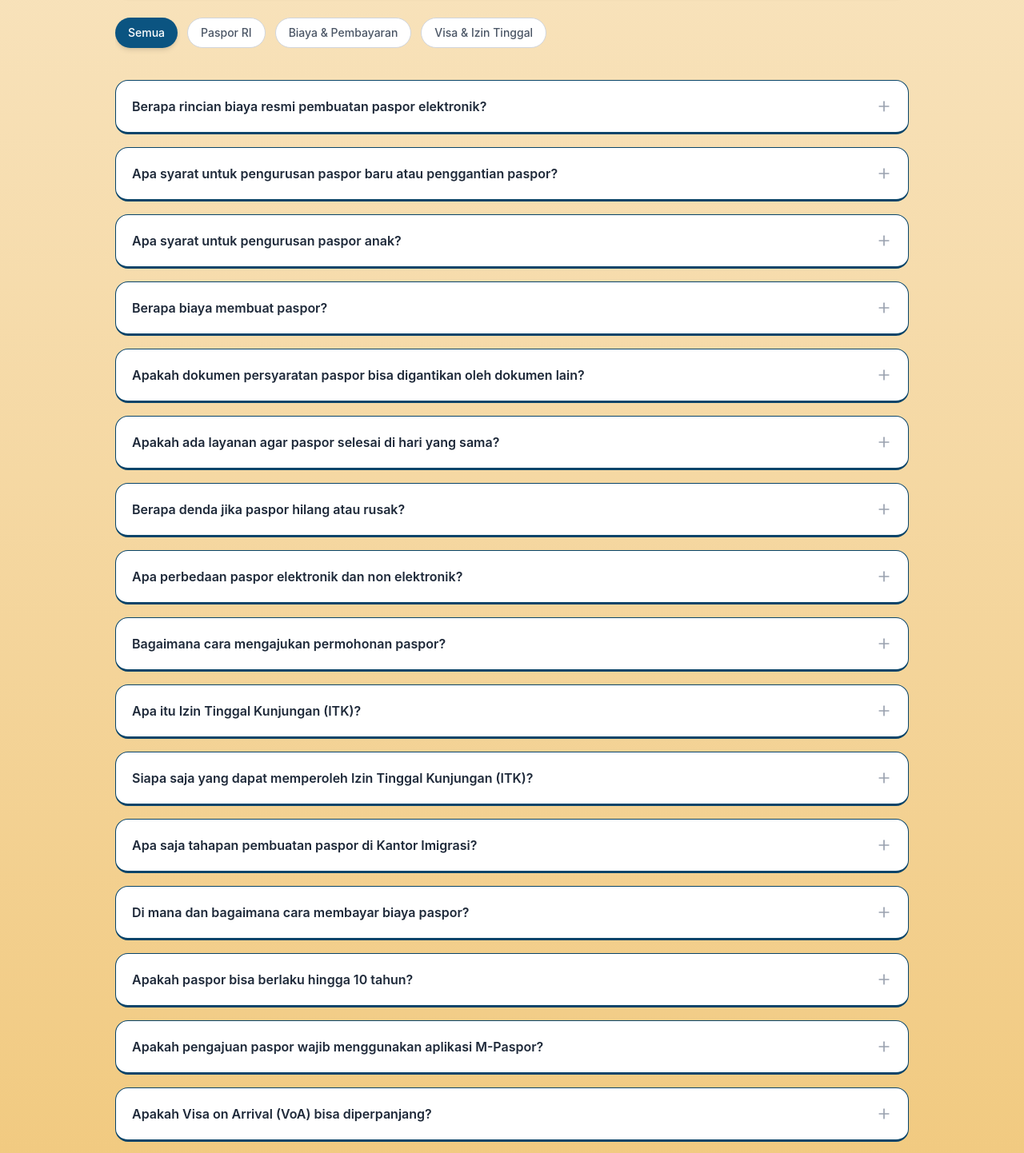
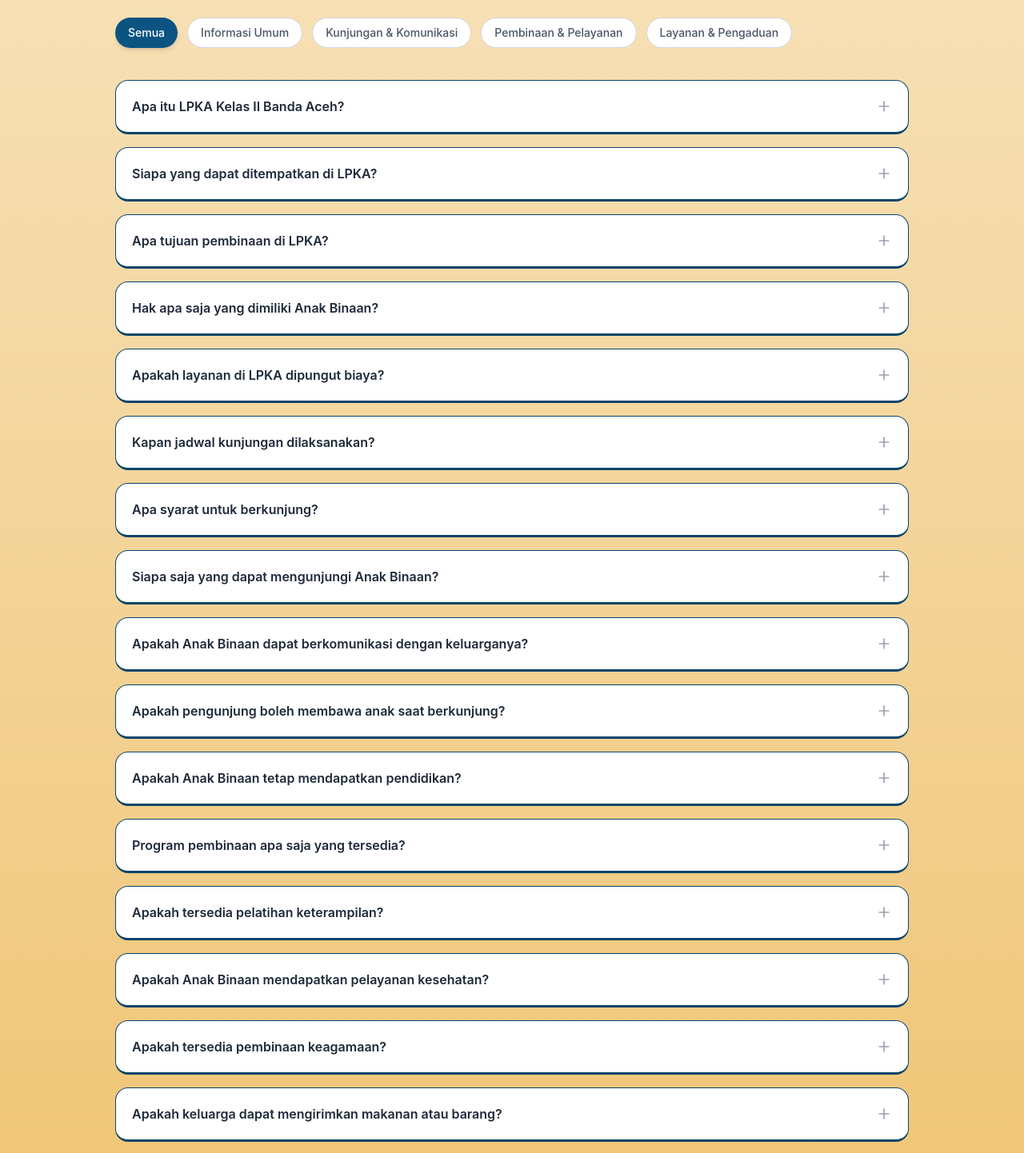
Before and after one commit to arzaqqq/sistem-biolink-faq-lpka, a React (Vite) app: page / in a window 1280 px wide. Shown: the part 1868-3310 px from the top of the page at 80% size. Built offline with nearby package versions, Linux system fonts and the light colour scheme.

Commit message:
ADD : nomor WA dan FAQ

```diff
--- a/src/components/Beranda.jsx
+++ b/src/components/Beranda.jsx
@@ -49,7 +49,7 @@ const Beranda = () => {
 
         <div className="md:flex gap-6 mt-10">
           <a
-            href="https://api.whatsapp.com/send?phone=628116701190"
+            href="https://api.whatsapp.com/send?phone=6285277476937"
             target="_blank"
             className=" px-8 py-3 flex justify-center w-[300px] border border-white rounded-full hover:bg-white hover:text-black transition"
           >
@@ -62,20 +62,7 @@ const Beranda = () => {
                     text-white hover:bg-white hover:text-black transition mt-5 md:mt-0"
         >
           Informasi Lebih Lanjut
-          {/* <svg
-            xmlns="http://www.w3.org/2000/svg"
-            className="w-5 h-5 transition-transform mt-1"
-            fill="none"
-            viewBox="0 0 24 24"
-            stroke="currentColor"
-            strokeWidth={2}
-          >
-            <path
-              strokeLinecap="round"
-              strokeLinejoin="round"
-              d="M19 9l-7 7-7-7"
-            />
-          </svg> */}
+
         </a>
 
         </div>
--- a/src/components/Faq.jsx
+++ b/src/components/Faq.jsx
@@ -5,206 +5,146 @@ import { motion, AnimatePresence } from 'framer-motion';
 const faqData = [
   {
     id: 1,
-    category: 'Paspor RI',
-    question: 'Berapa rincian biaya resmi pembuatan paspor elektronik?',
+    category: 'Informasi Umum',
+    question: 'Apa itu LPKA Kelas II Banda Aceh?',
     answer:
-      '- Paspor Elektronik (10 Tahun): Rp950.000\n- Paspor Elektronik (5 Tahun): Rp650.000',
+      'LPKA Kelas II Banda Aceh adalah lembaga yang menyelenggarakan pembinaan bagi anak yang berhadapan dengan hukum sesuai dengan ketentuan peraturan perundang-undangan.',
   },
   {
     id: 2,
-    category: 'Paspor RI',
-    question:
-      'Apa syarat untuk pengurusan paspor baru atau penggantian paspor?',
+    category: 'Informasi Umum',
+    question: 'Siapa yang dapat ditempatkan di LPKA?',
     answer:
-      'Syarat untuk pengurusan paspor adalah dengan menyiapkan KTP Elektronik, Kartu Keluarga, dan didukung oleh dokumen akta lahir/buku nikah/ijazah asli beserta fotokopi.\n\nUntuk penggantian paspor lama keluaran tahun 2009 ke atas cukup dengan membawa KTP Elektronik dan paspor lama.',
+      'Anak yang telah memperoleh putusan pengadilan dan ditetapkan untuk menjalani masa pembinaan di LPKA.',
   },
   {
     id: 3,
-    category: 'Paspor RI',
-    question: 'Apa syarat untuk pengurusan paspor anak?',
+    category: 'Informasi Umum',
+    question: 'Apa tujuan pembinaan di LPKA?',
     answer:
-      'Untuk pengurusan paspor anak (usia di bawah 17 tahun), dokumen asli dan fotokopi yang harus disiapkan adalah:\n\n' +
-      '1. KTP asli kedua orang tua (Ayah dan Ibu).\n' +
-      '2. Kartu Keluarga (KK).\n' +
-      '3. Akta Kelahiran anak.\n' +
-      '4. Buku Nikah atau Akta Perkawinan orang tua.\n' +
-      '5. Paspor lama anak (jika sudah pernah punya sebelumnya).\n\n' +
-      'Catatan Penting: Kedua orang tua wajib hadir mendampingi anak saat proses wawancara di Kantor Imigrasi.',
+      'Membentuk anak menjadi pribadi yang lebih baik, bertanggung jawab, mandiri, serta siap kembali ke lingkungan keluarga dan masyarakat.',
   },
   {
     id: 4,
-  category: 'Biaya & Pembayaran',
-  question: 'Berapa biaya membuat paspor?',
+    category: 'Informasi Umum',
+    question: 'Hak apa saja yang dimiliki Anak Binaan?',
     answer:
-    '- Paspor Non Elektronik (5 Tahun): Rp350.000\n' +
-    '- Paspor Non Elektronik (10 Tahun): Rp650.000\n' +
-    '- Paspor Elektronik / e-Paspor (5 Tahun): Rp650.000\n' +
-    '- Paspor Elektronik / e-Paspor (10 Tahun): Rp950.000',
+      'Anak Binaan berhak memperoleh pendidikan, pelayanan kesehatan, pembinaan keagamaan, kunjungan keluarga, serta hak-hak lainnya sesuai ketentuan yang berlaku.',
   },
-
   {
     id: 5,
-  category: 'Paspor RI',
-  question:
-    'Apakah dokumen persyaratan paspor bisa digantikan oleh dokumen lain?',
+    category: 'Informasi Umum',
+    question: 'Apakah layanan di LPKA dipungut biaya?',
     answer:
-    'Secara umum dokumen utama wajib asli dan lengkap. Jika data seperti nama, tempat lahir, atau tanggal lahir tidak tercantum pada dokumen utama, pemohon dapat melampirkan surat keterangan dari instansi yang berwenang.',
+      'Tidak. Seluruh layanan yang diberikan oleh LPKA Kelas II Banda Aceh tidak dipungut biaya.',
   },
 
   {
     id: 6,
-  category: 'Biaya & Pembayaran',
-  question:
-    'Apakah ada layanan agar paspor selesai di hari yang sama?',
+    category: 'Kunjungan & Komunikasi',
+    question: 'Kapan jadwal kunjungan dilaksanakan?',
     answer:
-    'Ada. Layanan Percepatan Paspor selesai pada hari yang sama dikenakan biaya Rp1.000.000.\n\nBiaya tersebut belum termasuk biaya buku paspor.',
+      'Jadwal kunjungan mengikuti ketentuan yang berlaku dan dapat berubah sewaktu-waktu sesuai kebijakan.',
   },
-
   {
     id: 7,
-  category: 'Biaya & Pembayaran',
-  question:
-    'Berapa denda jika paspor hilang atau rusak?',
+    category: 'Kunjungan & Komunikasi',
+    question: 'Apa syarat untuk berkunjung?',
     answer:
-    '- Denda paspor hilang: Rp1.000.000\n' +
-    '- Denda paspor rusak: Rp500.000\n' +
-    '- Paspor hilang/rusak karena keadaan kahar: Rp0',
+      'Pengunjung wajib membawa identitas diri yang sah dan mematuhi tata tertib kunjungan.',
   },
-
   {
     id: 8,
-  category: 'Paspor RI',
-  question:
-    'Apa perbedaan paspor elektronik dan non elektronik?',
+    category: 'Kunjungan & Komunikasi',
+    question: 'Siapa saja yang dapat mengunjungi Anak Binaan?',
     answer:
-    'Paspor elektronik (e-Paspor) memiliki chip elektronik yang menyimpan data biometrik pemegang paspor sehingga lebih aman dan mendukung fasilitas autogate di beberapa negara dan bandara tertentu.',
+      'Keluarga, wali, penasihat hukum, dan pihak lain yang memperoleh izin sesuai ketentuan.',
   },
-
   {
     id: 9,
-  category: 'Paspor RI',
-  question:
-    'Bagaimana cara mengajukan permohonan paspor?',
+    category: 'Kunjungan & Komunikasi',
+    question: 'Apakah Anak Binaan dapat berkomunikasi dengan keluarganya?',
     answer:
-    'Permohonan paspor dapat dilakukan melalui aplikasi M-Paspor atau secara manual di Kantor Imigrasi dengan membawa dokumen persyaratan yang lengkap.',
+      'Ya. Komunikasi dapat dilakukan sesuai mekanisme dan jadwal yang telah ditetapkan.',
   },
   {
     id: 10,
-  category: 'Visa & Izin Tinggal',
-  question: 'Apa itu Izin Tinggal Kunjungan (ITK)?',
+    category: 'Kunjungan & Komunikasi',
+    question: 'Apakah pengunjung boleh membawa anak saat berkunjung?',
     answer:
-    'Izin Tinggal Kunjungan (ITK) adalah izin tinggal yang diberikan kepada Orang Asing yang masuk ke Indonesia menggunakan Visa Kunjungan, Visa on Arrival (VoA), Bebas Visa Kunjungan, atau dalam keadaan tertentu sesuai ketentuan imigrasi.',
+      'Diperbolehkan dengan pendampingan orang tua atau wali serta tetap mematuhi aturan kunjungan.',
   },
 
   {
     id: 11,
-  category: 'Visa & Izin Tinggal',
-  question: 'Siapa saja yang dapat memperoleh Izin Tinggal Kunjungan (ITK)?',
+    category: 'Pembinaan & Pelayanan',
+    question: 'Apakah Anak Binaan tetap mendapatkan pendidikan?',
     answer:
-    '- Pemegang Visa Kunjungan\n- Pemegang Visa on Arrival (VoA)\n- Pengguna Bebas Visa Kunjungan\n- Awak alat angkut\n- Orang asing dalam keadaan darurat\n- Anak yang lahir di Indonesia dari orang tua pemegang ITK',
+      'Ya. LPKA menyediakan program pendidikan formal maupun nonformal sesuai kebutuhan anak.',
   },
   {
     id: 12,
-  category: 'Paspor RI',
-  question:
-    'Apa saja tahapan pembuatan paspor di Kantor Imigrasi?',
+    category: 'Pembinaan & Pelayanan',
+    question: 'Program pembinaan apa saja yang tersedia?',
     answer:
-    '- Pemeriksaan dokumen\n' +
-    '- Pembayaran biaya paspor\n' +
-    '- Pengambilan foto dan sidik jari\n' +
-    '- Wawancara\n' +
-    '- Verifikasi dan adjudikasi',
+      'Meliputi pembinaan kepribadian, keagamaan, pendidikan, keterampilan, olahraga, seni, dan kegiatan pengembangan diri lainnya.',
   },
-
   {
     id: 13,
-  category: 'Biaya & Pembayaran',
-  question:
-    'Di mana dan bagaimana cara membayar biaya paspor?',
+    category: 'Pembinaan & Pelayanan',
+    question: 'Apakah tersedia pelatihan keterampilan?',
     answer:
-    'Pembayaran dilakukan menggunakan kode billing yang didapat setelah pendaftaran di aplikasi M-Paspor.\n\nPembayaran dapat dilakukan melalui:\n- ATM\n- Mobile Banking\n- Teller Bank\n- Kantor Pos',
+      'Ya. Anak Binaan dapat mengikuti berbagai program pelatihan keterampilan dan kemandirian.',
   },
-
   {
     id: 14,
-  category: 'Paspor RI',
-  question:
-    'Apakah paspor bisa berlaku hingga 10 tahun?',
+    category: 'Pembinaan & Pelayanan',
+    question: 'Apakah Anak Binaan mendapatkan pelayanan kesehatan?',
     answer:
-    'Ya. Paspor Republik Indonesia tersedia dengan masa berlaku 5 tahun dan 10 tahun sesuai jenis paspor yang dipilih.',
+      'Ya. LPKA menyediakan layanan kesehatan dasar dan rujukan apabila diperlukan.',
   },
-
   {
     id: 15,
-  category: 'Paspor RI',
-  question:
-    'Apakah pengajuan paspor wajib menggunakan aplikasi M-Paspor?',
+    category: 'Pembinaan & Pelayanan',
+    question: 'Apakah tersedia pembinaan keagamaan?',
     answer:
-    'Disarankan menggunakan aplikasi M-Paspor untuk pendaftaran dan antrean online, namun dalam kondisi tertentu permohonan juga dapat dilakukan secara manual di Kantor Imigrasi.',
+      'Ya. Pembinaan keagamaan diberikan sesuai agama dan kepercayaan masing-masing Anak Binaan.',
   },
 
   {
     id: 16,
-  category: 'Visa & Izin Tinggal',
-  question: 'Apakah Visa on Arrival (VoA) bisa diperpanjang?',
+    category: 'Layanan & Pengaduan',
+    question: 'Apakah keluarga dapat mengirimkan makanan atau barang?',
     answer:
-    'Ya. Visa on Arrival (VoA) dengan indeks Visa B dapat diperpanjang satu kali selama 30 hari sehingga total masa tinggal menjadi paling lama 60 hari.',
+      'Ya, selama memenuhi ketentuan yang berlaku dan lolos pemeriksaan petugas.',
   },
-
   {
     id: 17,
-  category: 'Visa & Izin Tinggal',
-  question: 'Berapa lama masa berlaku Visa on Arrival (VoA)?',
+    category: 'Layanan & Pengaduan',
+    question: 'Apakah semua barang titipan dapat diterima?',
     answer:
-    '- VoA Indeks Visa B: 30 hari dan dapat diperpanjang 1 kali\n- VoA Indeks Visa F: 7 hari dan tidak dapat diperpanjang',
+      'Tidak. Barang akan diperiksa terlebih dahulu untuk memastikan keamanan dan ketertiban.',
   },
-
   {
     id: 18,
-  category: 'Visa & Izin Tinggal',
-  question: 'Berapa lama masa tinggal Visa Kunjungan Satu Kali Perjalanan?',
+    category: 'Layanan & Pengaduan',
+    question: 'Bagaimana cara menyampaikan pengaduan atau keluhan?',
     answer:
-    'Visa Kunjungan Satu Kali Perjalanan (Single Entry Visa/Indeks C) diberikan selama 60 hari dan dapat diperpanjang hingga total masa tinggal paling lama 180 hari.',
+      'Pengaduan dapat disampaikan melalui petugas layanan, media sosial resmi, kotak pengaduan, atau kanal layanan pengaduan yang tersedia.',
   },
-
   {
     id: 19,
-  category: 'Visa & Izin Tinggal',
-  question: 'Apa syarat dokumen untuk perpanjangan ITK?',
+    category: 'Layanan & Pengaduan',
+    question: 'Apakah identitas pelapor akan dirahasiakan?',
     answer:
-    '- Paspor atau dokumen perjalanan yang masih berlaku\n- Surat penjaminan dari penjamin (jika ada)\n- Surat pernyataan tujuan berada di Indonesia',
+      'Ya. Identitas pelapor akan dijaga sesuai ketentuan yang berlaku.',
   },
-
   {
     id: 20,
-  category: 'Visa & Izin Tinggal',
-  question: 'Kapan pengajuan perpanjangan ITK dapat dilakukan?',
+    category: 'Layanan & Pengaduan',
+    question: 'Bagaimana cara mendapatkan informasi lebih lanjut tentang layanan LPKA?',
     answer:
-    'Perpanjangan ITK dapat diajukan paling cepat 14 hari sebelum masa berlaku ITK berakhir dan paling lambat sebelum izin tinggal habis.',
-},
-
-{
-  id: 21,
-  category: 'Visa & Izin Tinggal',
-  question: 'Berapa lama proses perpanjangan Izin Tinggal Kunjungan?',
-  answer:
-    'Proses perpanjangan ITK diselesaikan paling lama 3 hari kerja setelah pembayaran diterima. Untuk negara Calling Visa paling lama 5 hari kerja.',
-},
-
-{
-  id: 22,
-  category: 'Visa & Izin Tinggal',
-  question: 'Berapa biaya resmi perpanjangan ITK?',
-  answer:
-    '- ITK 30 Hari: Rp500.000\n- ITK 60 Hari: Rp2.000.000\n- ITK 180 Hari: Rp6.000.000',
-},
-
-{
-  id: 23,
-  category: 'Visa & Izin Tinggal',
-  question: 'Apakah pemohon dianggap overstay jika pembayaran dilakukan sebelum ITK berakhir?',
-  answer:
-    'Tidak. Orang Asing tidak dianggap overstay apabila pembayaran biaya perpanjangan ITK dilakukan sebelum masa berlaku ITK berakhir.',
+      'Masyarakat dapat menghubungi petugas layanan informasi atau mengikuti media sosial resmi LPKA Kelas II Banda Aceh untuk memperoleh informasi terbaru.',
   },
 ];
 
```
Lines whose indentation alone changed are shown as unchanged.
